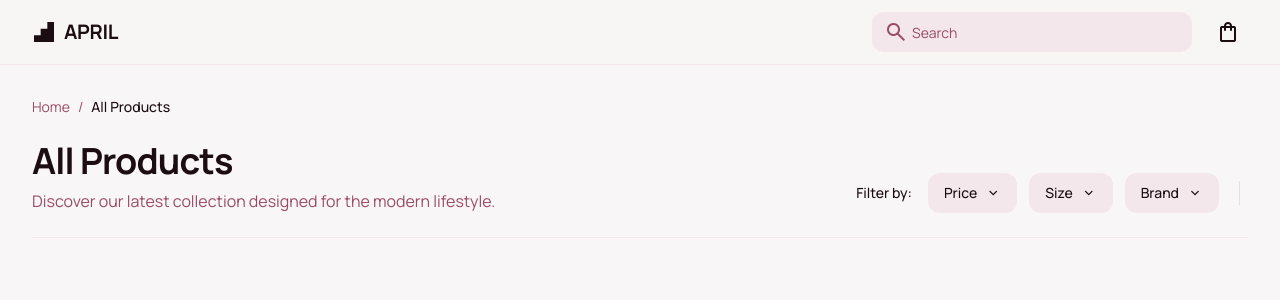
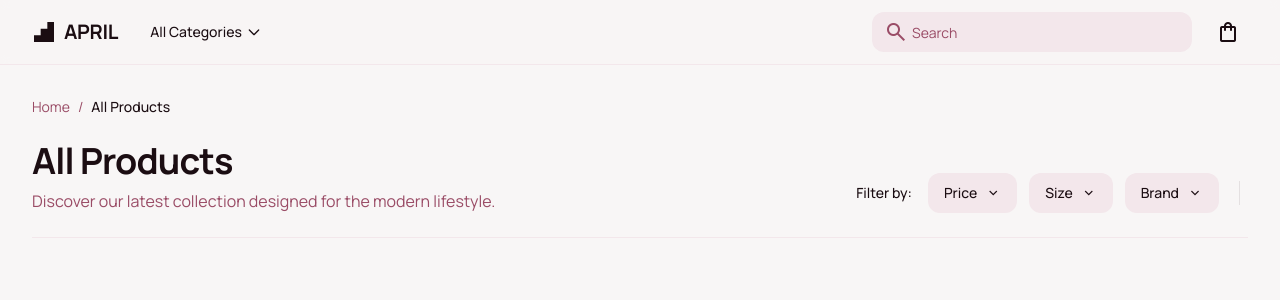
Before and after one commit to samcodingcoach/distro-doni, a PHP site: page /product.php in a window 1280 px wide. Shown: the top 300 px of the page. Run offline with PHP 8.4, Linux system fonts and the light colour scheme; some libraries are stand-ins or nearby versions.

Commit message:
Fix Navbar All Categori

```diff
--- a/public/navbar.php
+++ b/public/navbar.php
@@ -1,6 +1,7 @@
 <?php
 // Fetch kategori data by executing the API script in a separate process to avoid header conflicts
 $favorite_categories = [];
+$non_favorite_categories = [];
 
 // Use a method that ensures the API is properly executed without interfering with the current page
 $api_file_path = __DIR__ . '/../api/kategori/list.php';
@@ -20,19 +21,25 @@ if (file_exists($api_file_path)) {
             if ($response_data && isset($response_data['success']) && $response_data['success'] === true) {
                 $all_categories = $response_data['data'];
 
-                // Filter for favorite and active categories only
+                // Filter categories by favorit status
                 foreach ($all_categories as $kategori) {
                     if ($kategori['favorit'] == '1' && $kategori['aktif'] == '1') {
                         $favorite_categories[] = $kategori;
+                    } elseif ($kategori['favorit'] == '0' && $kategori['aktif'] == '1') {
+                        $non_favorite_categories[] = $kategori;
                     }
                 }
 
-                // Sort the filtered categories by name to maintain consistent ordering
+                // Sort both arrays by name to maintain consistent ordering
                 usort($favorite_categories, function($a, $b) {
                     return strcasecmp($a['nama_kategori'], $b['nama_kategori']);
                 });
 
-                // Take only the first 5 categories
+                usort($non_favorite_categories, function($a, $b) {
+                    return strcasecmp($a['nama_kategori'], $b['nama_kategori']);
+                });
+
+                // Take only the first 5 favorite categories
                 $favorite_categories = array_slice($favorite_categories, 0, 5);
             }
         }
@@ -51,4 +58,26 @@ if (file_exists($api_file_path)) {
         <!-- Fallback menu items if no favorite categories found -->
 
     <?php endif; ?>
+
+    <!-- All Categories Dropdown -->
+    <div class="relative group">
+        <button class="text-sm font-medium hover:text-primary dark:hover:text-primary transition-colors flex items-center gap-1">
+            All Categories
+            <svg class="w-4 h-4 transition-transform group-hover:rotate-180" fill="none" stroke="currentColor" viewBox="0 0 24 24" xmlns="http://www.w3.org/2000/svg">
+                <path stroke-linecap="round" stroke-linejoin="round" stroke-width="2" d="M19 9l-7 7-7-7"></path>
+            </svg>
+        </button>
+
+        <?php if (!empty($non_favorite_categories)): ?>
+            <div class="absolute top-full left-0 mt-2 w-48 bg-white dark:bg-gray-800 rounded-lg shadow-lg border border-gray-200 dark:border-gray-700 opacity-0 invisible group-hover:opacity-100 group-hover:visible transition-all duration-200 z-50">
+                <div class="py-2">
+                    <?php foreach ($non_favorite_categories as $kategori): ?>
+                        <a class="block px-4 py-2 text-sm text-gray-700 dark:text-gray-200 hover:bg-gray-100 dark:hover:bg-gray-700 transition-colors" href="#">
+                            <?php echo htmlspecialchars($kategori['nama_kategori']); ?>
+                        </a>
+                    <?php endforeach; ?>
+                </div>
+            </div>
+        <?php endif; ?>
+    </div>
 </nav>
```
